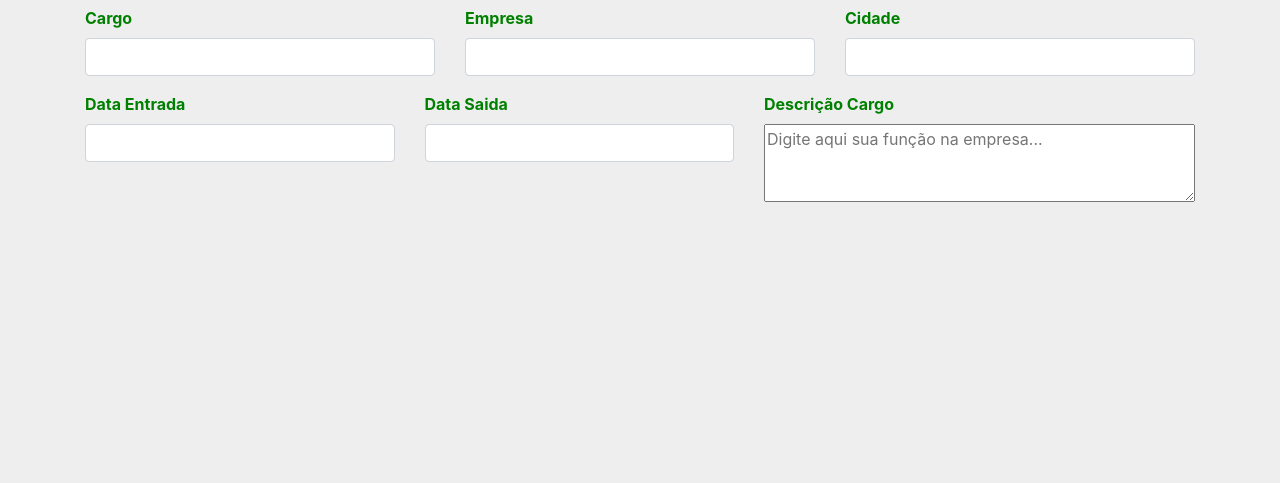
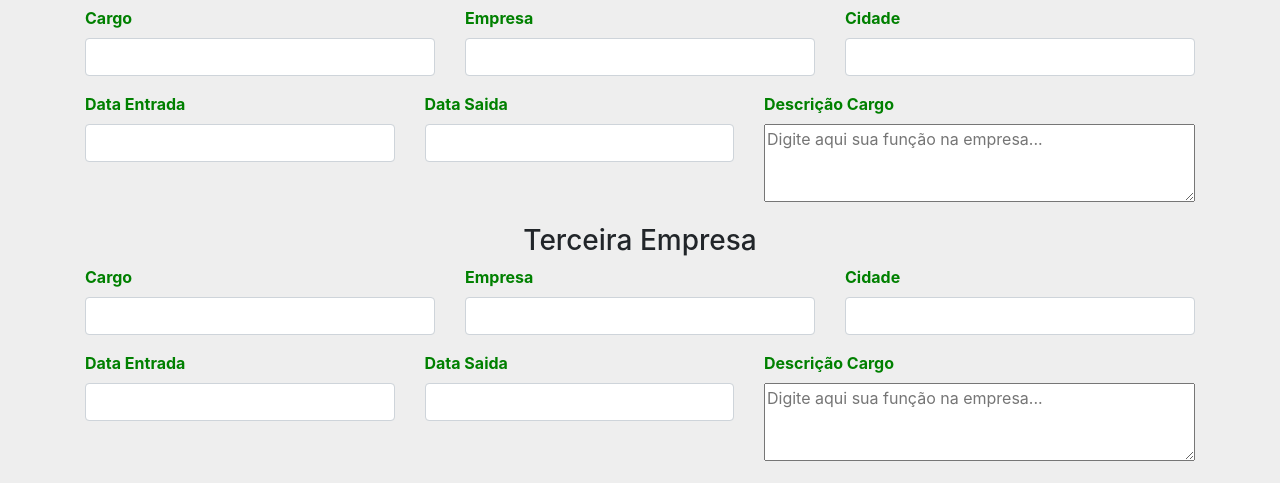
Before and after one commit to lufmalta/projetoteste, a PHP site: page / in a window 1280 px wide. Shown: the part 1061-1544 px from the top of the page. Before the commit the page ends 1263 px from the top, so only its background shows below. Run offline with PHP 8.4, Linux system fonts and the light colour scheme.

Commit message:
Projeto Curriculo-site(Inserindo Descricoes das linhas e colunas)

```diff
--- a/index.php
+++ b/index.php
@@ -112,40 +112,40 @@
 
 				<h3>Primeira Empresa</h3>
 
-				<div class="row"> <!-- primeira linha, com cargo, empresa e cidade -->
-					<div class="col"> <!-- primeira linha, primeira coluna - Cargo -->
+				<div class="row"> <!-- primeira linha, com cargo1, empresa1 e cidade1 -->
+					<div class="col"> <!-- primeira linha, primeira coluna - Cargo1 -->
 						<div class="form-group">
 							<label for="cargo1" class="label" style="color:green;" data-toggle="tooltip" title="Aqui você coloca a sua função na empresa" data-placement="right" ><strong>Cargo</strong></label>
 							<input id="cargo1" type="text" name="cargo1" class="form-control" maxlength="50" />
 						</div>
 					</div>
-					<div class="col"> <!-- primeira linha, segunda coluna - Empresa -->
+					<div class="col"> <!-- primeira linha, segunda coluna - Empresa1 -->
 						<div class="form-group">
 							<label for="empresa1" class="label" style="color:green;" data-toggle="tooltip" title="Aqui você coloca a empresa" data-placement="right" ><strong>Empresa</strong></label>
 							<input id="empresa1" type="text" name="empresa1" class="form-control" maxlength="40" />
 						</div>
 					</div>
-					<div class="col"> <!-- primeira linha, terceira coluna - Cidade -->
+					<div class="col"> <!-- primeira linha, terceira coluna - Cidade1 -->
 						<div class="form-group">
 							<label for="cidade1" class="label" style="color:green;" data-toggle="tooltip" title="Aqui você coloca a cidade da empresa" data-placement="right" ><strong>Cidade</strong></label>
 							<input id="cidade1" type="text" name="cidade1" class="form-control" maxlength="30" />
 						</div>
 					</div>
 				</div>
-				<div class="row"> <!-- segunda linha com dataEnt, DataSai e DescCargo -->
-					<div class="col"> <!-- segunda linha, primeira coluna - dataEnt -->
+				<div class="row"> <!-- segunda linha com dataEnt1, DataSai1 e DescCargo1 -->
+					<div class="col"> <!-- segunda linha, primeira coluna - dataEnt1 -->
 						<div class="form-group">
 							<label for="dataEnt1" class="label" style="color:green;" data-toggle="tooltip" title="Aqui você coloca a data que entrou na empresa" data-placement="right" ><strong>Data Entrada</strong></label>
 							<input id="dataEnt1" type="text" name="dataEnt1" class="form-control"  />
 						</div>
 					</div>
-					<div class="col"> <!-- segunda linha, segunda coluna - dataSai -->
+					<div class="col"> <!-- segunda linha, segunda coluna - dataSai1 -->
 						<div class="form-group">
 							<label for="dataSai1" class="label" style="color:green;" data-toggle="tooltip" title="Aqui você coloca a data que saiu da empresa" data-placement="right" ><strong>Data Saida</strong></label>
 							<input id="dataSai1" type="text" name="dataSai1" class="form-control"  />
 						</div>
 					</div>
-					<div class="col"> <!-- segunda linha, terceira coluna - descCargo -->
+					<div class="col"> <!-- segunda linha, terceira coluna - descCargo1 -->
 						<div class="form-group">
 							<label class="label" style="color:green;" for="descCargo1" data-toggle="tooltip" title="Insira aqui o que você fazia na empresa, ou seja suas funções - Exemplo: Manutenção dos laboratórios, limpeza dos banheiros, estoque de produtos." data-placement="right"><strong>Descrição Cargo</strong></label><br/>
 							<textarea id="descCargo1"  maxlength="500" rows="3" cols="40" placeholder="Digite aqui sua função na empresa..."></textarea>
@@ -156,43 +156,86 @@
 
 				<h3>Segunda Empresa</h3>
 
-				<div class="row"> <!-- terceira linha, com cargo, empresa e cidade -->
-					<div class="col"> <!-- terceira linha, primeira coluna - Cargo -->
+				<div class="row"> <!-- terceira linha, com cargo2, empresa2 e cidade2 -->
+					<div class="col"> <!-- terceira linha, primeira coluna - Cargo2 -->
 						<div class="form-group">
 							<label for="cargo2" class="label" style="color:green;" data-toggle="tooltip" title="Aqui você coloca a sua função na empresa" data-placement="right" ><strong>Cargo</strong></label>
 							<input id="cargo2" type="text" name="cargo2" class="form-control" maxlength="50" />
 						</div>
 					</div>
-					<div class="col"> <!-- terceira linha, segunda coluna - Empresa -->
+					<div class="col"> <!-- terceira linha, segunda coluna - Empresa2 -->
 						<div class="form-group">
 							<label for="empresa2" class="label" style="color:green;" data-toggle="tooltip" title="Aqui você coloca a empresa" data-placement="right" ><strong>Empresa</strong></label>
 							<input id="empresa2" type="text" name="empresa2" class="form-control" maxlength="40" />
 						</div>
 					</div>
-					<div class="col"> <!-- terceira linha, terceira coluna - Cidade -->
+					<div class="col"> <!-- terceira linha, terceira coluna - Cidade2 -->
 						<div class="form-group">
 							<label for="cidade2" class="label" style="color:green;" data-toggle="tooltip" title="Aqui você coloca a cidade da empresa" data-placement="right" ><strong>Cidade</strong></label>
 							<input id="cidade2" type="text" name="cidade2" class="form-control" maxlength="30" />
 						</div>
 					</div>
 				</div>
-				<div class="row"> <!-- quarta linha com dataEnt, DataSai e DescCargo -->
-					<div class="col"> <!-- quarta linha, primeira coluna - dataEnt -->
+				<div class="row"> <!-- quarta linha com dataEnt2, dataSai2 e descCargo2 -->
+					<div class="col"> <!-- quarta linha, primeira coluna - dataEnt2 -->
 						<div class="form-group">
 							<label for="dataEnt2" class="label" style="color:green;" data-toggle="tooltip" title="Aqui você coloca a data que entrou na empresa" data-placement="right" ><strong>Data Entrada</strong></label>
 							<input id="dataEnt2" type="text" name="dataEnt2" class="form-control"  />
 						</div>
 					</div>
-					<div class="col"> <!-- quarta linha, segunda coluna - dataSai -->
+					<div class="col"> <!-- quarta linha, segunda coluna - dataSai2 -->
 						<div class="form-group">
 							<label for="dataSai2" class="label" style="color:green;" data-toggle="tooltip" title="Aqui você coloca a data que saiu da empresa" data-placement="right" ><strong>Data Saida</strong></label>
 							<input id="dataSai2" type="text" name="dataSai2" class="form-control"  />
 						</div>
 					</div>
-					<div class="col"> <!-- quarta linha, terceira coluna - descCargo -->
+					<div class="col"> <!-- quarta linha, terceira coluna - descCargo2 -->
 						<div class="form-group">
 							<label class="label" style="color:green;" for="descCargo2" data-toggle="tooltip" title="Insira aqui o que você fazia na empresa, ou seja suas funções - Exemplo: Manutenção dos laboratórios, limpeza dos banheiros, estoque de produtos." data-placement="right"><strong>Descrição Cargo</strong></label><br/>
 							<textarea id="descCargo2"  maxlength="500" rows="3" cols="40" placeholder="Digite aqui sua função na empresa..."></textarea>
+							<!-- <input id="objetivo" type="text" name="objetivo" class="w-100 form-control" maxlength="50" /> -->
+						</div>
+					</div>
+				</div>
+				<h3>Terceira Empresa</h3>
+
+				<div class="row"> <!-- quinta linha, com cargo3, empresa3 e cidade3 -->
+					<div class="col"> <!-- quinta linha, primeira coluna - Cargo3 -->
+						<div class="form-group">
+							<label for="cargo3" class="label" style="color:green;" data-toggle="tooltip" title="Aqui você coloca a sua função na empresa" data-placement="right" ><strong>Cargo</strong></label>
+							<input id="cargo3" type="text" name="cargo3" class="form-control" maxlength="50" />
+						</div>
+					</div>
+					<div class="col"> <!-- quinta linha, segunda coluna - Empresa3 -->
+						<div class="form-group">
+							<label for="empresa3" class="label" style="color:green;" data-toggle="tooltip" title="Aqui você coloca a empresa" data-placement="right" ><strong>Empresa</strong></label>
+							<input id="empresa3" type="text" name="empresa3" class="form-control" maxlength="40" />
+						</div>
+					</div>
+					<div class="col"> <!-- quinta linha, terceira coluna - Cidade3 -->
+						<div class="form-group">
+							<label for="cidade3" class="label" style="color:green;" data-toggle="tooltip" title="Aqui você coloca a cidade da empresa" data-placement="right" ><strong>Cidade</strong></label>
+							<input id="cidade3" type="text" name="cidade3" class="form-control" maxlength="30" />
+						</div>
+					</div>
+				</div>
+				<div class="row"> <!-- sexta linha com dataEnt3, DataSai3 e DescCargo3 -->
+					<div class="col"> <!-- sexta linha, primeira coluna - dataEnt3 -->
+						<div class="form-group">
+							<label for="dataEnt3" class="label" style="color:green;" data-toggle="tooltip" title="Aqui você coloca a data que entrou na empresa" data-placement="right" ><strong>Data Entrada</strong></label>
+							<input id="dataEnt3" type="text" name="dataEnt3" class="form-control"  />
+						</div>
+					</div>
+					<div class="col"> <!-- sexta linha, segunda coluna - dataSai3 -->
+						<div class="form-group">
+							<label for="dataSai3" class="label" style="color:green;" data-toggle="tooltip" title="Aqui você coloca a data que saiu da empresa" data-placement="right" ><strong>Data Saida</strong></label>
+							<input id="dataSai3" type="text" name="dataSai3" class="form-control"  />
+						</div>
+					</div>
+					<div class="col"> <!-- sexta linha, terceira coluna - descCargo3 -->
+						<div class="form-group">
+							<label class="label" style="color:green;" for="descCargo3" data-toggle="tooltip" title="Insira aqui o que você fazia na empresa, ou seja suas funções - Exemplo: Manutenção dos laboratórios, limpeza dos banheiros, estoque de produtos." data-placement="right"><strong>Descrição Cargo</strong></label><br/>
+							<textarea id="descCargo3"  maxlength="500" rows="3" cols="40" placeholder="Digite aqui sua função na empresa..."></textarea>
 							<!-- <input id="objetivo" type="text" name="objetivo" class="w-100 form-control" maxlength="50" /> -->
 						</div>
 					</div>
@@ -209,9 +252,6 @@
 	<script type="text/javascript" src="assets/js/javascript.js"></script>
 
 
-
-
-
 </html>
 
 	<!-- botao para envira o curriculo -->
```
